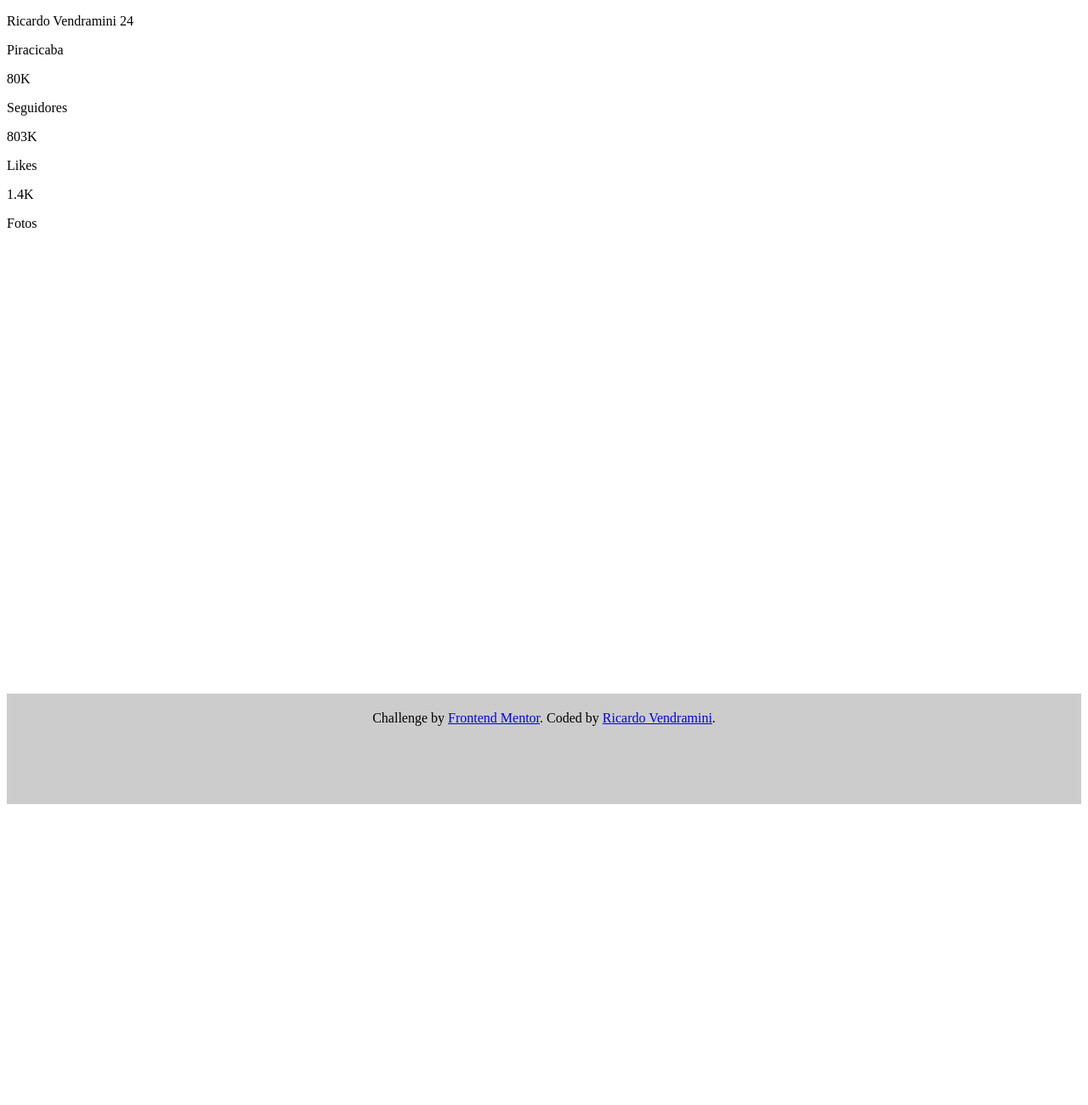
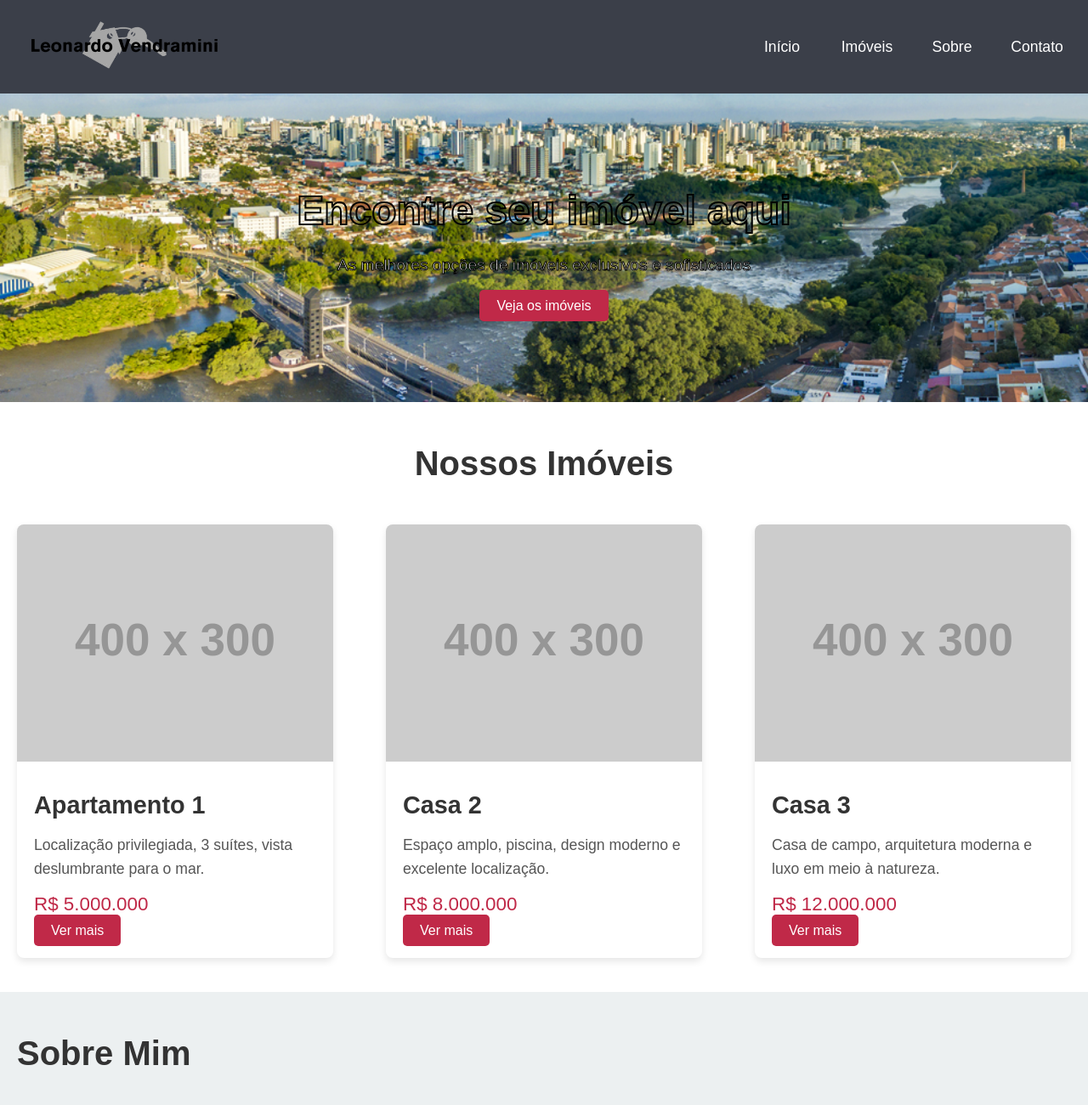
Before and after one commit to rik-404/Leonardo-Vendramini, a plain HTML site: page index.html in a window 1280 px wide. Shown: the top 1300 px of the page at 85% size. Before the commit the page ends 954 px from the top, so only its background shows below. Drawn offline with Linux system fonts and the light colour scheme; files that its build step writes are made by us from their sources; placeholder pictures from the web are drawn by us.

Commit message:
Add files via upload

```diff
--- a/index.html
+++ b/index.html
@@ -1,48 +1,99 @@
 <!DOCTYPE html>
-<html lang="pt-br">
+<html lang="pt-BR">
 <head>
     <meta charset="UTF-8">
-  <meta name="viewport" content="width=device-width, initial-scale=1.0"> <!-- displays site properly based on user's device -->
-
-  <link rel="icon" type="image/png" sizes="32x32" href="./images/favicon-32x32.png">
-  <link rel="stylesheet" href="/design/css/style.css">
-
-  <title>Frontend Mentor | Profile card component</title>
-
+    <meta name="viewport" content="width=device-width, initial-scale=1.0">
+    <title>Leonardo Vendramini</title>
+    <link rel="stylesheet" href="./assets/css/style.css">
 </head>
 <body>
-  <main>
+    <header>
+        <div class="logo">
+            <a href="./"><img src="./assets/images/LV-logo.png" alt="Logo do site"></a>
+        </div>
+        <nav>
+            <ul>
+                <li><a href="#home">Início</a></li>
+                <li><a href="#properties">Imóveis</a></li>
+                <li><a href="#about">Sobre</a></li>
+                <li><a href="#contact">Contato</a></li>
+            </ul>
+        </nav>
+    </header>
 
-    <div class="cartao">
+    <section id="home" class="hero">
+        <div class="hero-content">
+            <h2>Encontre seu imóvel aqui</h2>
+            <p>As melhores opções de imóveis exclusivos e sofisticados</p>
+            <a href="#properties" class="btn">Veja os imóveis</a>
+        </div>
+    </section>
 
-      <div class="dados-pessoais">
-    <p class="idade"><span class="nome">Ricardo Vendramini</span> 24</p>
-    </div>
-    <div class="cidade">
-      <p>Piracicaba</p>
-       </div>
-      <div class="dados-redes">
-        <div class="info">
-    <span>80K</span>
-    <p>Seguidores</p>
-        </div>
-        <div class="info">
-    <span>803K</span>
-    <p>Likes</p>
-        </div>
-        <div class="info">
-    <span>1.4K</span>
-    <p>Fotos</p>
+    <section id="properties" class="properties">
+        <h2 class="section-title">Nossos Imóveis</h2>
+        <div class="property-list">
+            <div class="property">
+                <img src="https://via.placeholder.com/400x300" alt="Imóvel 1">
+                <div class="property-info">
+                    <h3>Apartamento 1</h3>
+                    <p>Localização privilegiada, 3 suítes, vista deslumbrante para o mar.</p>
+                    <span>R$ 5.000.000</span>
+                    <a href="#" class="btn">Ver mais</a>
                 </div>
             </div>
+            <div class="property">
+                <img src="https://via.placeholder.com/400x300" alt="Imóvel 2">
+                <div class="property-info">
+                    <h3>Casa 2</h3>
+                    <p>Espaço amplo, piscina, design moderno e excelente localização.</p>
+                    <span>R$ 8.000.000</span>
+                    <a href="#" class="btn">Ver mais</a>
+                </div>
+            </div>
+            <div class="property">
+                <img src="https://via.placeholder.com/400x300" alt="Imóvel 3">
+                <div class="property-info">
+                    <h3>Casa 3</h3>
+                    <p>Casa de campo, arquitetura moderna e luxo em meio à natureza.</p>
+                    <span>R$ 12.000.000</span>
+                    <a href="#" class="btn">Ver mais</a>
+                </div>
+            </div>
+        </div>
+    </section>
 
+    <section id="about" class="about">
+    <h2 class="section-title">Sobre Mim</h2>
+    <div class="about-content">
+        <div class="about-text">
+            <p>Sou um profissional apaixonado pelo mercado imobiliário, com uma trajetória construída em liderança, aprendizado constante e resultados sólidos. Atualmente, sou Coordenador de Vendas na CNB Imóveis, a imobiliária que mais admiro em Piracicaba-SP, onde estou há mais de dois anos. Aqui, pude alavancar minha experiência, trazendo comigo uma bagagem de 3,5 anos em uma das maiores construtoras do Brasil. Na CNB, tenho aprendido e contribuído com minha experiência, sempre alinhado ao conceito de "Dividir para Multiplicar", um valor que permeia todo o trabalho da empresa e que tem sido fundamental no meu desenvolvimento pessoal e profissional.
+
+              Antes de assumir a coordenação na CNB, fui Especialista Imobiliário também nessa mesma imobiliária, e Gerente de Vendas na Direcional Engenharia, onde tive a oportunidade de reestruturar operações em Piracicaba-SP, superando desafios e alcançando grandes aprendizados. Além disso, fui Coordenador de Vendas em Santa Bárbara d’Oeste e Rio Claro, o que me proporcionou uma experiência valiosa de liderança e a honra de participar do maior lançamento imobiliário de Rio Claro-SP.
+
+              Meu foco é proporcionar a realização do sonho do primeiro imóvel para os clientes, seja por meio da consultoria, da negociação ou da liderança da equipe. Acredito que a transparência, a humildade e a competência são essenciais para alcançar o sucesso no setor imobiliário e, com isso, continuo em constante aprendizado para me aprimorar e entregar sempre o melhor para os meus clientes e para a minha equipe.</p>
         </div>
+        <div class="about-image">
+            <img src="./assets/images/LeonardoVendramini.jpg" alt="Leonardo Vendramini">
+        </div>
+    </div>
+</section>
 
-  </main>
+    <section id="contact" class="contact">
+        <h2 class="section-title">Contato</h2>
+        <p>Entre em contato conosco para mais informações ou agendar uma visita.</p>
+        <form>
+            <input type="text" placeholder="Nome" required>
+            <input type="email" placeholder="Email" required>
+            <textarea placeholder="Mensagem" required></textarea>
+            <button type="submit" class="btn">Enviar</button>
+        </form>
+    </section>
+
     <footer>
-  <div class="attribution">
-    Challenge by <a href="https://www.frontendmentor.io?ref=challenge" target="_blank">Frontend Mentor</a>.
-    Coded by <a href="https://www.frontendmentor.io/profile/rik-404">Ricardo Vendramini</a>.
+        <p>&copy; 2025 Leonardo Vendramini | Todos os direitos reservados.</p>
+        <div class="footer-contacts">
+          <a href="https://www.instagram.com/leonardo.vendramini_/"><img src="./assets/images/instagram (1).png" alt="Instagram"></a>
+          <a href="https://www.linkedin.com/in/vendraminicontato/"><img src="./assets/images/linkedin.png" alt="linkedin"></a>
         </div>
     </footer>
 </body>
```
Lines whose indentation alone changed are shown as unchanged.
